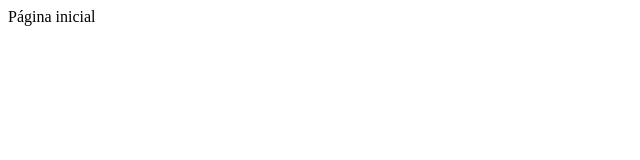
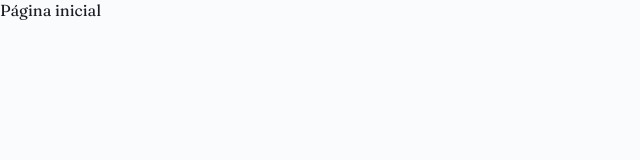
Before and after one commit to betosilvaz/controle-gastos, a React (Vite) app in the folder frontend/: page / in a window 1280 px wide. Shown: the top 160 px of the page, without its empty margins (0-640 px from the left). Built offline with nearby package versions, Linux system fonts and the light colour scheme.

Commit message:
feat: adiciona estilo global ao projeto

```diff
--- /dev/null
+++ b/frontend/src/global.css
@@ -0,0 +1,25 @@
+@import url('https://fonts.googleapis.com/css2?family=Fraunces:ital,opsz,wght@0,9..144,100..900;1,9..144,100..900&display=swap');
+
+* {
+    margin: 0;
+    padding: 0;
+    font-family: 'Fraunces', serif;
+    font-size: 16px;
+    box-sizing: border-box;
+    --font-color: #1A1D23;
+    --background-color: #FAFBFC;
+    --elevation-color: #FFFFFF;
+    --border-color: #E1E4E8;
+    --link-color: #1D6FDB;
+}
+
+body {
+    background-color: var(--background-color);
+    color: var(--font-color)
+}
+
+.container {
+    width: min(1200px, 100%);
+    margin: 0 auto;
+    padding: 1rem;
+}
--- a/frontend/src/main.tsx
+++ b/frontend/src/main.tsx
@@ -1,6 +1,7 @@
 import { RouterProvider, createRouter } from '@tanstack/react-router'
 import { routeTree } from './routeTree.gen'
 import { createRoot } from 'react-dom/client'
+import './global.css'
 
 const router = createRouter({ routeTree })
 
```
Also changed, not shown: 1 other file (tests, documents, lock files or other folders).
